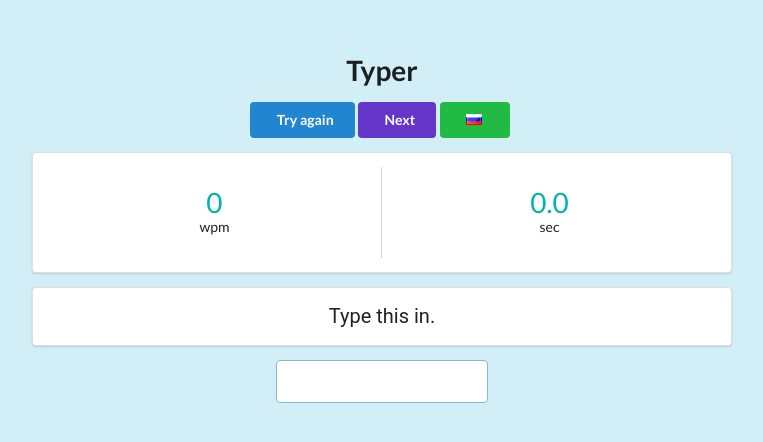
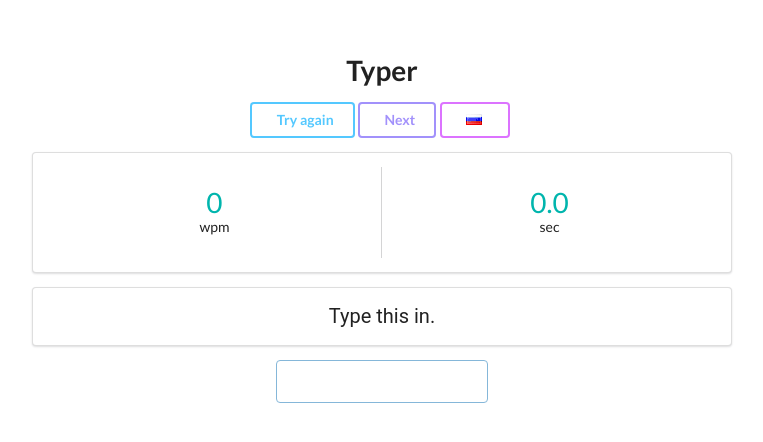
Before and after one commit to uinucz/typer, a React (Create React App) app: page / in a window 1280 px wide. Shown: the part 104-546 px from the top of the page, without its empty margins (258-1021 px from the left). Built offline with nearby package versions, Linux system fonts and the light colour scheme.

Commit message:
fixed wmp counter rate

```diff
--- a/src/App.js
+++ b/src/App.js
@@ -132,22 +132,19 @@ const App = () => {
   })
 
   return (
-    <div
-      className="center-screen "
-      style={{ background: '#d2eef7', position: 'relative', height: '100%' }}
-    >
+    <div className="center-screen " style={{}}>
       <div
         className="ui text container fixed"
         style={{ position: 'absolute', top: '20%' }}
       >
-        <div style={{}}>
+        <div>
           <h1 className="ui center aligned header">Typer</h1>
 
           <div>
             <Button
               onClickFunction={handleReset}
               text={'Try again'}
-              colour={'  blue  '}
+              colour={'inverted  blue  '}
             />
             <Button
               onClickFunction={() => {
@@ -155,7 +152,7 @@ const App = () => {
                 updateText()
               }}
               text={'Next'}
-              colour={' violet'}
+              colour={'inverted violet'}
             />
 
             <Button
@@ -166,7 +163,7 @@ const App = () => {
               text={
                 !eng ? <i className="uk flag" /> : <i className="ru flag" />
               }
-              colour={'  green  '}
+              colour={'inverted purple '}
             />
           </div>
 
@@ -174,11 +171,14 @@ const App = () => {
             <div className="ui  relaxed two column internally celled  grid">
               <Stats
                 text={
-                  cur === 0 || read.length === 0
+                  cur <= 1
                     ? 0
                     : fin
                     ? Math.round((list.join().length * 10) / cur)
-                    : Math.round(((read.join() + info).length * 10) / cur)
+                    : Math.round(
+                        ((read.join() + info).length * 10) /
+                          (Math.round(cur * 4) / 4)
+                      )
                 }
                 label={'wpm'}
                 size={'tiny'}
@@ -191,6 +191,7 @@ const App = () => {
             </div>
           </div>
         </div>
+
         <Main
           left={left}
           read={read}
--- a/src/components/Main.js
+++ b/src/components/Main.js
@@ -8,7 +8,7 @@ const Main = ({ left, read, word, wordR, incorrectLength }) => {
   const incorrectUnderline = {
     // textDecoration: 'underline',
     // textDecorationColor: 'red',
-    background: '#FFEBEB',
+    background: '#ffb5eb',
   }
   const newFont = {
     fontFamily: 'Roboto',
```
